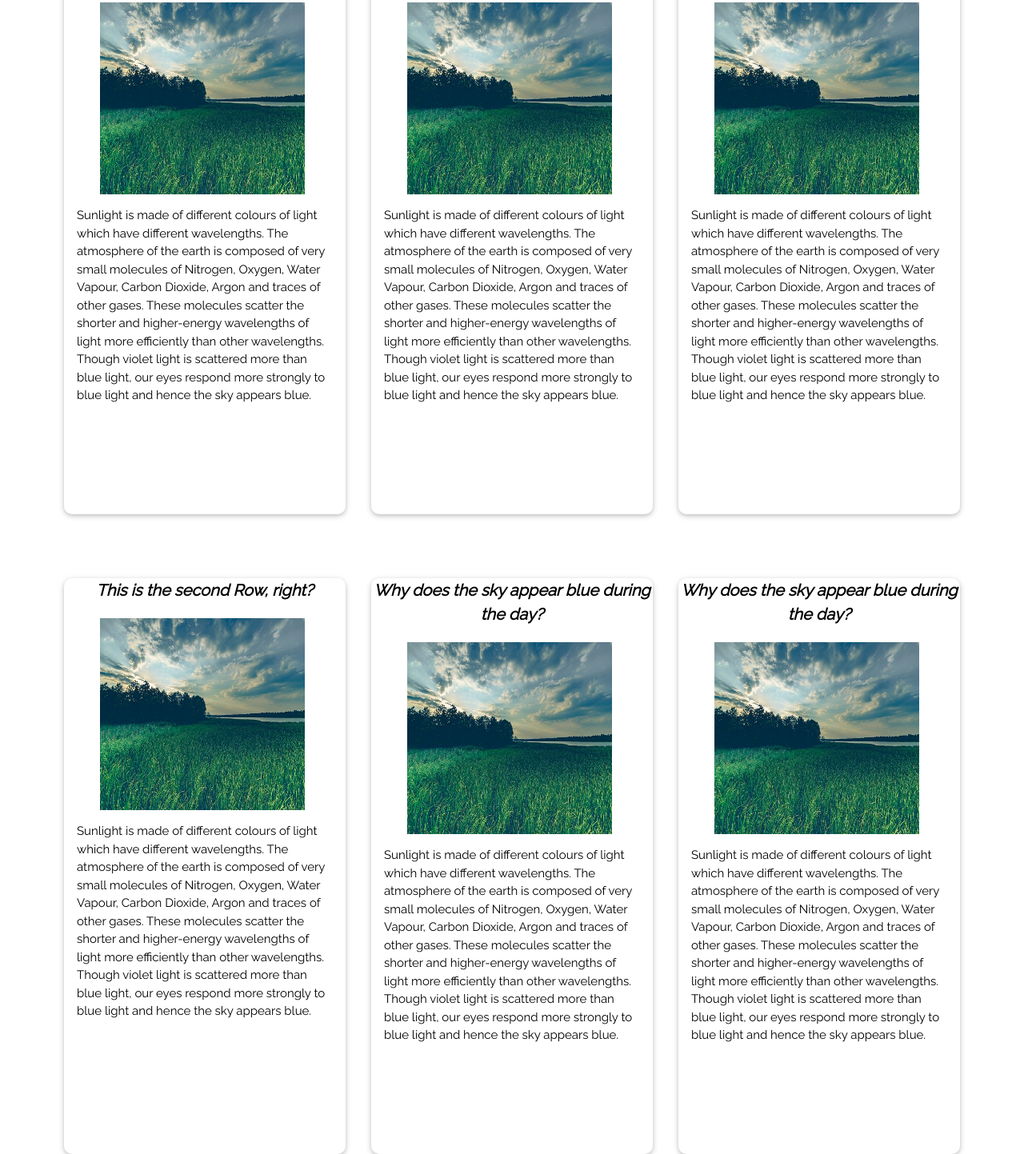
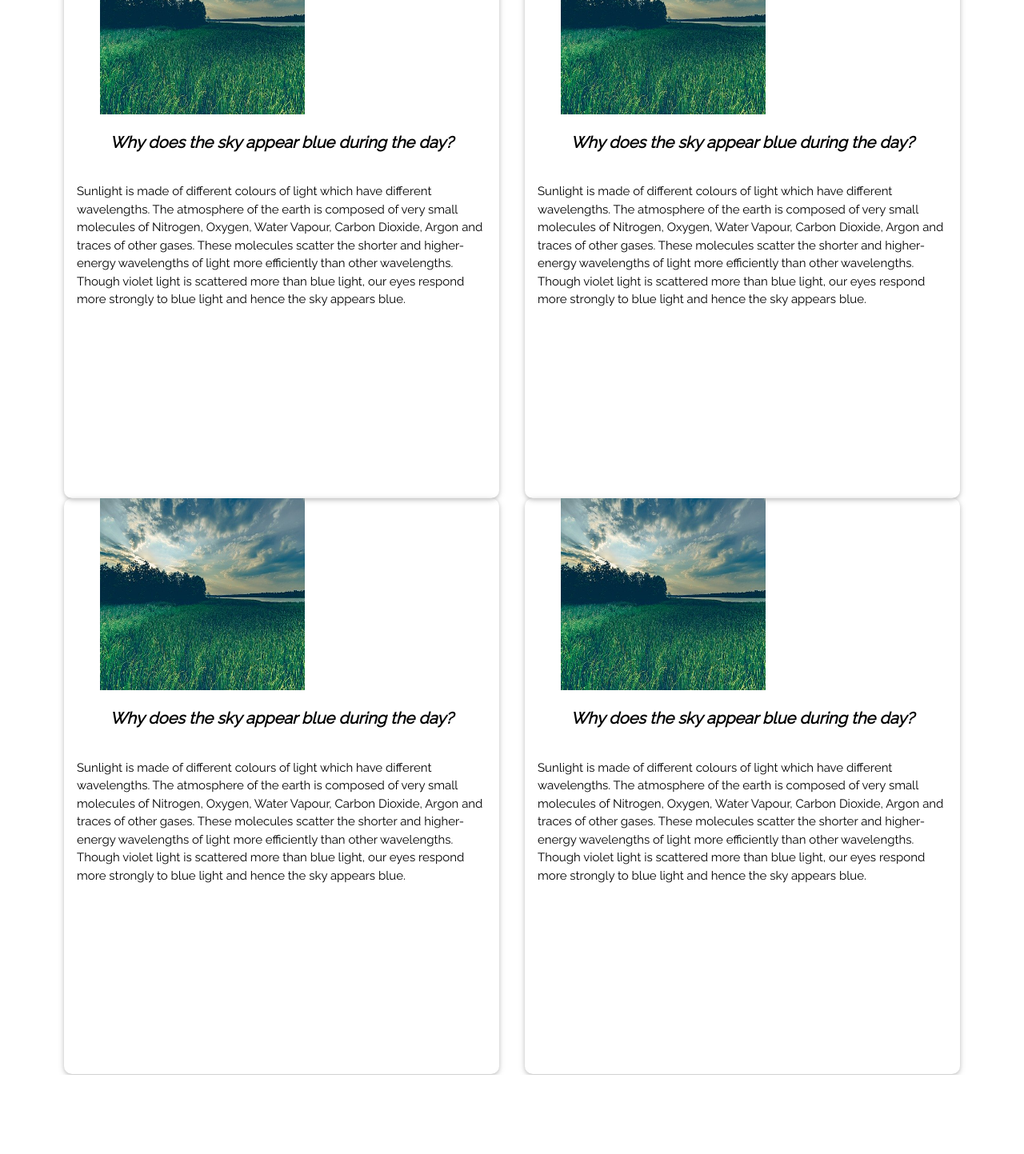
Before and after one commit to abhigyan1996/Quarks, a plain HTML site: page index.html in a window 1280 px wide. Shown: the part 217-1660 px from the top of the page at 80% size. After the commit the page ends 1561 px from the top, so only its background shows below. Drawn offline with nearby package versions, Linux system fonts and the light colour scheme.

Commit message:
Update index.html

```diff
--- a/index.html
+++ b/index.html
@@ -12,66 +12,45 @@
 body,h1,h2,h3,h4,h5,h6 {font-family: "Raleway", sans-serif}
 </style>
 
-<body class= "w3-white">
+<body>
 
 <img id="QuarksLogo" src="images/QuarksLogo.png">
 <p id="nameQuarks"> Quarks </p>
 
 
 <div id="QuarksRow1" class="Quarks w3-row">
-  <div class="w3-container w3-third">
-  	<div class="w3-card QuarkCards">
+  <div class="w3-container w3-half">
+  	<div class="w3-card QuarkCards cardLeft">
+  		<img class="quarkImages" src="images/quark1.jpg">
   		<p class="w3-center QuarkTitle" id="title1">Why does the sky appear blue during the day?</p>
-  		<img class="quarkImages" src="images/quark1.jpg">
    		<div class="w3-container w3-white">
    	    <p class="writings">Sunlight is made of different colours of light which have different wavelengths. The atmosphere of the earth is composed of very small molecules of Nitrogen, Oxygen, Water Vapour, Carbon Dioxide, Argon and traces of other gases. These molecules scatter the shorter and higher-energy wavelengths of light more efficiently than other wavelengths. Though violet light is scattered more than blue light, our eyes respond more strongly to blue light and hence the sky appears blue.</p>
     	</div>
   	</div>
   </div>
-  <div class="w3-container w3-third">
-    <div class="w3-card QuarkCards">
+  <div class="w3-container w3-half">
+  	<div class="w3-card QuarkCards cardRight">
+  		<img class="quarkImages" src="images/quark1.jpg">
   		<p class="w3-center QuarkTitle" id="title1">Why does the sky appear blue during the day?</p>
-  		<img class="quarkImages" src="images/quark1.jpg">
    		<div class="w3-container w3-white">
    	    <p class="writings">Sunlight is made of different colours of light which have different wavelengths. The atmosphere of the earth is composed of very small molecules of Nitrogen, Oxygen, Water Vapour, Carbon Dioxide, Argon and traces of other gases. These molecules scatter the shorter and higher-energy wavelengths of light more efficiently than other wavelengths. Though violet light is scattered more than blue light, our eyes respond more strongly to blue light and hence the sky appears blue.</p>
     	</div>
   	</div>
   </div>
-  <div class="w3-container w3-third">
-    <div class="w3-card QuarkCards">
+
+  <div class="w3-container w3-half">
+ 	<div class="w3-card QuarkCards cardLeft">
+  		<img class="quarkImages" src="images/quark1.jpg">
   		<p class="w3-center QuarkTitle" id="title1">Why does the sky appear blue during the day?</p>
-  		<img class="quarkImages" src="images/quark1.jpg">
    		<div class="w3-container w3-white">
    	    <p class="writings">Sunlight is made of different colours of light which have different wavelengths. The atmosphere of the earth is composed of very small molecules of Nitrogen, Oxygen, Water Vapour, Carbon Dioxide, Argon and traces of other gases. These molecules scatter the shorter and higher-energy wavelengths of light more efficiently than other wavelengths. Though violet light is scattered more than blue light, our eyes respond more strongly to blue light and hence the sky appears blue.</p>
     	</div>
   	</div>
 	  </div>
-</div>
-
-
-<div id="QuarksRow2" class="Quarks w3-row">
-  <div class="w3-container w3-third">
-  	<div class="w3-card QuarkCards">
-  		<p class="w3-center QuarkTitle" id="title1">This is the second Row, right?</p>
+	  <div class="w3-container w3-half">
+	  	<div class="w3-card QuarkCards cardRight">
 	  		<img class="quarkImages" src="images/quark1.jpg">
-   		<div class="w3-container w3-white">
-   	    <p class="writings">Sunlight is made of different colours of light which have different wavelengths. The atmosphere of the earth is composed of very small molecules of Nitrogen, Oxygen, Water Vapour, Carbon Dioxide, Argon and traces of other gases. These molecules scatter the shorter and higher-energy wavelengths of light more efficiently than other wavelengths. Though violet light is scattered more than blue light, our eyes respond more strongly to blue light and hence the sky appears blue.</p>
-    	</div>
-  	</div>
-  </div>
-  <div class="w3-container w3-third">
-    <div class="w3-card QuarkCards">
 	  		<p class="w3-center QuarkTitle" id="title1">Why does the sky appear blue during the day?</p>
-  		<img class="quarkImages" src="images/quark1.jpg">
-   		<div class="w3-container w3-white ">
-   	    <p class="writings">Sunlight is made of different colours of light which have different wavelengths. The atmosphere of the earth is composed of very small molecules of Nitrogen, Oxygen, Water Vapour, Carbon Dioxide, Argon and traces of other gases. These molecules scatter the shorter and higher-energy wavelengths of light more efficiently than other wavelengths. Though violet light is scattered more than blue light, our eyes respond more strongly to blue light and hence the sky appears blue.</p>
-    	</div>
-  	</div>
-  </div>
-  <div class="w3-container w3-third">
-    <div class="w3-card QuarkCards">
-  		<p class="w3-center QuarkTitle" id="title1">Why does the sky appear blue during the day?</p>
-  		<img class="quarkImages" src="images/quark1.jpg">
 	   		<div class="w3-container w3-white">
 	   	    <p class="writings">Sunlight is made of different colours of light which have different wavelengths. The atmosphere of the earth is composed of very small molecules of Nitrogen, Oxygen, Water Vapour, Carbon Dioxide, Argon and traces of other gases. These molecules scatter the shorter and higher-energy wavelengths of light more efficiently than other wavelengths. Though violet light is scattered more than blue light, our eyes respond more strongly to blue light and hence the sky appears blue.</p>
 	    </div>
```
Lines whose indentation alone changed are shown as unchanged.
